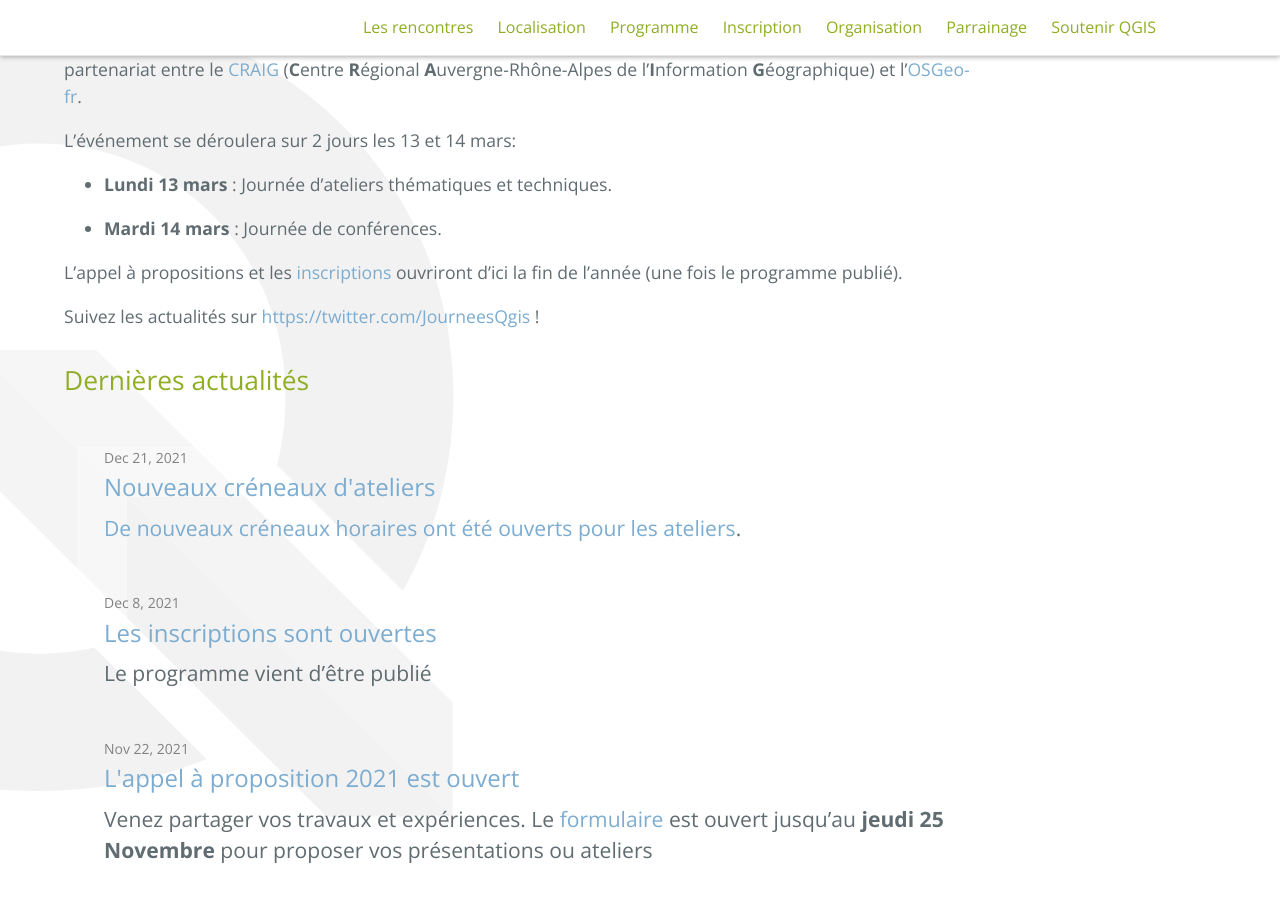
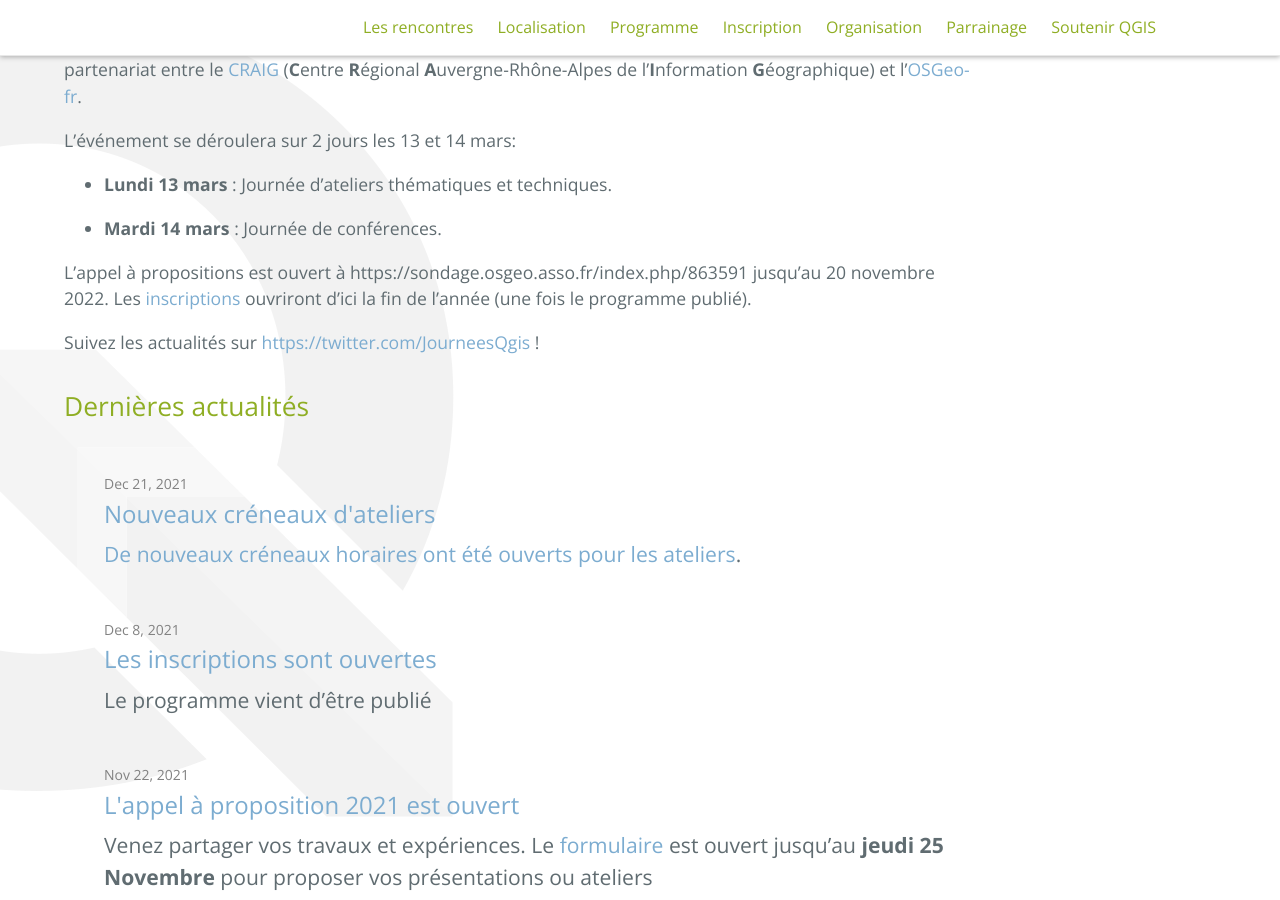
Before and after one commit to OSGeo-fr/QGIS-conf-fr-website, a Jekyll site: the page built from index.md, in a window 1280 px wide and 900 px high, scrolled down 482 px. Built offline with Jekyll 4.4.1, drawn with Linux system fonts in a browser that asks for light colours; comment, search, counter and statistics services are not loaded; the repository's description, which GitHub fills in, is left out.

Commit message:
Indiquer le lien vers l'appel

```diff
--- a/index.md
+++ b/index.md
@@ -13,6 +13,7 @@ L’événement se déroulera sur 2 jours les 13 et 14 mars:
 
 * **Mardi 14 mars** : Journée de conférences.
 
-L'appel à propositions et les [inscriptions](/z25_inscription.html) ouvriront d'ici la fin de l'année (une fois le programme publié).
+L'appel à propositions est ouvert à https://sondage.osgeo.asso.fr/index.php/863591 jusqu'au 20 novembre 2022.
+Les [inscriptions](/z25_inscription.html) ouvriront d'ici la fin de l'année (une fois le programme publié).
 
 Suivez les actualités sur <https://twitter.com/JourneesQgis> !
```
